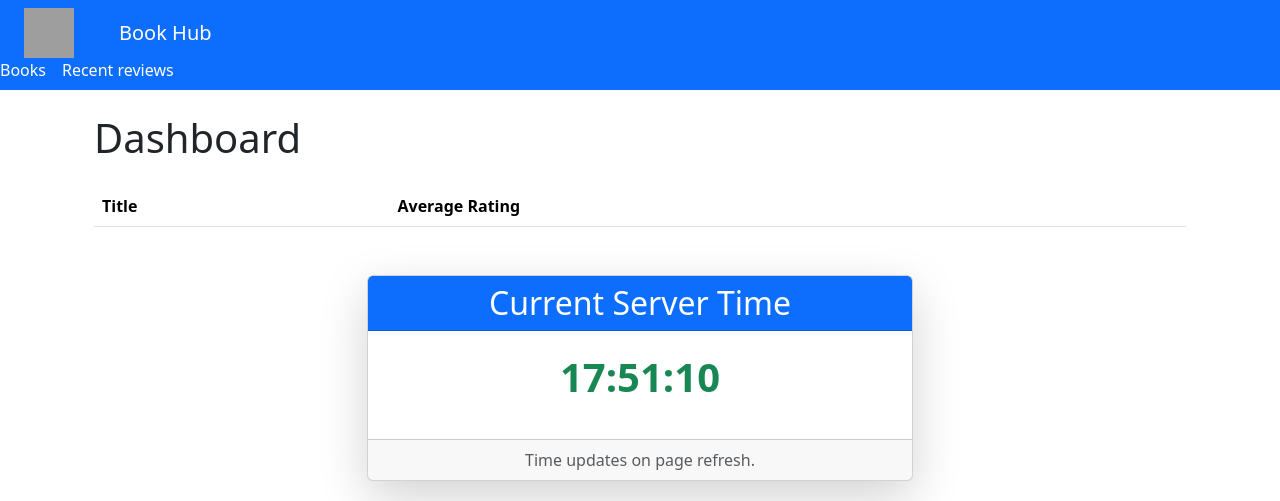
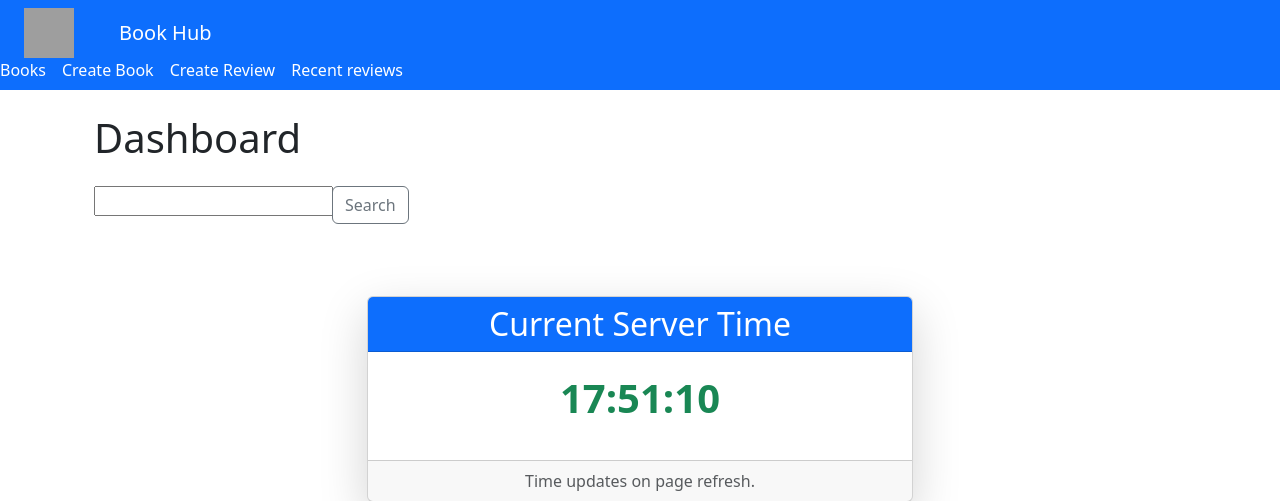
Before and after one commit to borislavbog931/Templates_exercise, a Django app: page /books/ in a window 1280 px wide. Shown: the top 501 px of the page. Run offline with Django 5.2, Linux system fonts and the light colour scheme; data that the repository does not hold is empty; grey boxes are pictures that could not be loaded.

Commit message:
forms features

```diff
--- /dev/null
+++ b/books/forms.py
@@ -0,0 +1,92 @@
+from datetime import date
+
+from django import forms
+
+from books.models import Book, Tag
+
+# class BookFormBasic(forms.Form): #standard form that doesnt use the model
+#     title = forms.CharField(max_length=100,
+#                             widget=forms.TextInput(attrs={'placeholder': 'e.g. Done'}))
+#     price = forms.DecimalField(max_digits=6, decimal_places=2, min_value=0, label = "Price (USD)")
+#     isbn = forms.CharField(max_length=12, min_length=10)
+#     genre = forms.ChoiceField(choices=Book.GenreChoices.choices,
+#                               widget=forms.RadioSelect)
+#     publishing_date = forms.DateField(
+#         initial=date.today,
+#     )
+#     description = forms.CharField(
+#         widget=forms.Textarea,
+#     )
+#     image_url = forms.URLField()
+#     publisher = forms.CharField(max_length=100)
+
+from datetime import date
+
+from django import forms
+
+from books.models import Book
+
+
+# class BookFormBasic(forms.Form): #standard form that doesnt use the model
+#     title = forms.CharField(max_length=100,
+#                             widget=forms.TextInput(attrs={'placeholder': 'e.g. Done'}))
+#     price = forms.DecimalField(max_digits=6, decimal_places=2, min_value=0, label = "Price (USD)")
+#     isbn = forms.CharField(max_length=12, min_length=10)
+#     genre = forms.ChoiceField(choices=Book.GenreChoices.choices,
+#                               widget=forms.RadioSelect)
+#     publishing_date = forms.DateField(
+#         initial=date.today,
+#     )
+#     description = forms.CharField(
+#         widget=forms.Textarea,
+#     )
+#     image_url = forms.URLField()
+#     publisher = forms.CharField(max_length=100)
+
+class BookFormBasic(forms.ModelForm):
+    tags =forms.ModelMultipleChoiceField(queryset=Tag.objects.all())
+    fields_order =[]
+    class Meta:
+        exclude = ['slug']
+        model = Book
+
+    def save(self, commit=True):
+        book = super().save(commit=commit)
+        book.tags.clear()
+        selected_tags = self.cleaned_data.get('tags')
+        if selected_tags:
+            book.tags.add(*selected_tags)
+        return book
+
+    def __init__(self, *args, **kwargs):
+        super().__init__(*args, **kwargs)
+        self.fields['tags'].queryset = Tag.objects.all()
+
+
+    # def __init__(self, *args, **kwargs):
+    #     super().__init__(*args, **kwargs)
+    #     for field in self.fields.values():
+    #         field.widget.attrs['class'] = 'form-control'
+
+
+class BookCreateForm(BookFormBasic):
+    class Meta:
+        exclude = ['slug']
+        model = Book
+
+
+class BookEditForm(BookFormBasic):
+    class Meta:
+        exclude = ['slug']
+        model = Book
+
+
+class BookDeleteForm(BookFormBasic):
+    def __init__(self, *args, **kwargs):
+        super().__init__(*args, **kwargs)
+        for name in self.fields:
+            self.fields[name].disabled = True
+
+
+class BookSearchForm(forms.Form):
+    query = forms.CharField(max_length=100,label = "", required=False,)
--- a/books/urls.py
+++ b/books/urls.py
@@ -1,13 +1,19 @@
 from django.urls import path, include
 
-from books.views import landing_page, book_list, book_detail
+from books.views import landing_page, book_list, book_detail, book_create, book_edit, book_delete
 
 app_name = 'books'
 books_patterns = [
     path('', book_list, name='list'),
-    path('<slug:slug>/', book_detail, name='detail')
+    path ('create/', book_create, name='create'),
+    path('<int:pk>/', include([
+        path('edit/', book_edit, name='edit'),
+        path('delete/', book_delete, name='delete'),
+    ])),
+    path('<slug:slug>/', book_detail, name='detail'),
 ]
 urlpatterns = [
     path('', landing_page, name='home'),
     path('books/', include(books_patterns)),
+
 ]
--- a/books/views.py
+++ b/books/views.py
@@ -1,6 +1,8 @@
-from django.db.models import Avg
-from django.shortcuts import render, get_object_or_404
+from django.db.models import Avg, Q
+from django.http import HttpRequest, HttpResponse
+from django.shortcuts import render, get_object_or_404, redirect
 
+from books.forms import BookFormBasic, BookEditForm, BookDeleteForm, BookSearchForm
 from books.models import Book
 
 
@@ -17,13 +19,23 @@ def landing_page(request):
     return render(request, "books/landing_page.html", context)
 
 def book_list(request):
+    search_form = BookSearchForm(request.GET or None)
     list_of_books = Book.objects.annotate(
         avg_rating = Avg("reviews__rating"),
     ).order_by("title")
 
+    if search_form.is_valid():
+        search_value = search_form.cleaned_data.get("query")
+        if search_value:
+            list_of_books = list_of_books.filter(
+                Q(title__icontains=search_value)|
+                Q(description__icontains=search_value)
+            )
+
     context = {
         'books': list_of_books,
-        'page_title': 'Dashboard'
+        'page_title': 'Dashboard',
+        'search_form': search_form,
     }
     return render(request, "books/list_of_books.html", context)
 
@@ -34,3 +46,48 @@ def book_detail(request, slug:str):
         'page_title': f'{book.title} Details',
     }
     return render(request, "books/book_detail.html", context)
+
+
+def book_create(request: HttpRequest):
+    form = BookFormBasic(request.POST or None)
+    if request.method == "POST" and form.is_valid():
+        form.save() # when we use Model forms
+        # Book.objects.create(  #creating an object) # or (**form.cleaned_data)
+        #     title=form.cleaned_data["title"],
+        #     genre=form.cleaned_data["genre"],
+        #     publishing_date=form.cleaned_data["publishing_date"],
+        #     isbn=form.cleaned_data["isbn"],
+        #     price=form.cleaned_data["price"],
+        #     description=form.cleaned_data["description"],
+        #     image_url=form.cleaned_data["image_url"],
+        #     publisher=form.cleaned_data["publisher"],
+        #
+        # )
+        return redirect ("books:home")
+
+    context = {
+        "form": form,
+    }
+    return render(request, 'books/create.html', context)
+
+def book_edit(request:HttpRequest, pk:int) -> HttpResponse:
+    book = Book.objects.get(pk=pk)
+    form = BookEditForm(request.POST or None, instance=book) #
+    if request.method == "POST" and form.is_valid():
+        form.save() # when we use Model forms
+        return redirect ("books:home")
+    context = {
+        "form": form,
+    }
+    return render(request, 'books/edit.html', context)
+
+def book_delete(request:HttpRequest, pk:int) -> HttpResponse:
+    book = Book.objects.get(pk=pk)
+    form = BookDeleteForm(request.POST or None, instance=book) #
+    if request.method == "POST" and form.is_valid():
+        book.delete()
+        return redirect ("books:home")
+    context = {
+        "form": form,
+    }
+    return render(request, 'books/delete.html', context)
--- a/reviews/urls.py
+++ b/reviews/urls.py
@@ -1,13 +1,16 @@
 from django.urls import path, include
 
-from reviews.views import recent_reviews, review_detail
+from reviews.views import recent_reviews, review_detail, review_create, review_edit, review_delete
 
 app_name = 'reviews'
-reviews_patterns = [
-    path ('recent/', recent_reviews, name='recent'),
-    path ('<int:pk>/', review_detail, name='detail'),
-]
 
 urlpatterns = [
-    path('', include(reviews_patterns)),
+    path('', recent_reviews, name='list'),
+    path('create/', review_create, name='create'),
+    path('create/<slug:book_slug>/', review_create, name='create_for_book'),
+    path('<int:pk>/', include([
+        path('', review_detail, name='detail'),
+        path('edit/', review_edit, name='edit'),
+        path('delete/', review_delete, name='delete'),
+    ])),
 ]
--- a/templates/books/list_of_books.html
+++ b/templates/books/list_of_books.html
@@ -1,32 +1,44 @@
 {% extends 'common/base.html' %}
+{% load static %}
 
 {% block content %}
   <div class="container">
     <h1 class="my-4">{{ page_title }}</h1>
+    <form class="mb-4">
+        <div class="input-group">
+            {{ search_form }}
+            <div class="input-group-append">
+                <button type="submit" class="btn btn-outline-secondary">Search</button>
+            </div>
+        </div>
+    </form>
 
-    <table class="table table-striped">
-      <thead>
-        <tr>
-          <th>Title</th>
-          <th>Average Rating</th>
-        </tr>
-      </thead>
-      <tbody>
+    <div class="row">
       {% for book in books %}
-          <tr>
-            <td>
+        <div class="col-lg-4 col-md-6 mb-4">
+          <div class="card h-100">
+            <a href="{% url 'books:detail' slug=book.slug %}">
+              <img class="card-img-top" src="{{ book.image_url }}" alt="{{ book.title }}"
+                   onerror="this.onerror=null;this.src='{% static 'img.png' %}';">
+            </a>
+            <div class="card-body">
+              <h4 class="card-title">
                 <a href="{% url 'books:detail' slug=book.slug %}">{{ book.title }}</a>
-            </td>
-            <td>
+              </h4>
+              <p class="card-text">
                 {% if book.avg_rating %}
-                {{ book.avg_rating|floatformat:2 }}
+                  Average Rating: {{ book.avg_rating|floatformat:2 }}
                 {% else %}
                   No ratings yet.
                 {% endif %}
-            </td>
-          </tr>
+              </p>
+            </div>
+            <div class="card-footer">
+              <a href="{% url 'reviews:create_for_book' book_slug=book.slug %}" class="btn btn-primary">Create Review</a>
+            </div>
+          </div>
+        </div>
       {% endfor %}
-      </tbody>
-    </table>
+    </div>
   </div>
 {% endblock %}
--- a/templates/common/base.html
+++ b/templates/common/base.html
@@ -15,10 +15,11 @@
         <a class="navbar-brand" href="{% url 'books:home' %}">Book Hub</a>
     </div>
 
-    <nav class="d-flex gap-3">
+<nav class="d-flex gap-3">
         <a class="nav-link text-white" href="{% url 'books:list' %}">Books</a>
-        <a class="nav-link text-white me-3" href="{% url 'reviews:recent' %}">Recent reviews</a>
-
+        <a class="nav-link text-white" href="{% url 'books:create' %}">Create Book</a>
+        <a class="nav-link text-white" href="{% url 'reviews:create' %}">Create Review</a>
+        <a class="nav-link text-white me-3" href="{% url 'reviews:list' %}">Recent reviews</a>
     </nav>
 
 </header>
--- a/templates/reviews/review_detail.html
+++ b/templates/reviews/review_detail.html
@@ -16,7 +16,11 @@
       </div>
       <div class="card-footer text-muted">
         By {{ review.author }} on {{ review.created_at|date:"d M Y" }}
-        <a href="{% url 'reviews:recent' %}" class="btn btn-primary float-end">Back to Recent Reviews</a>
+        <div class="float-end">
+            <a href="{% url 'reviews:edit' pk=review.pk %}" class="btn btn-secondary">Edit</a>
+            <a href="{% url 'reviews:delete' pk=review.pk %}" class="btn btn-danger">Delete</a>
+            <a href="{% url 'reviews:list' %}" class="btn btn-primary">Back to Recent Reviews</a>
+        </div>
       </div>
     </div>
   </div>
```
Also changed, not shown: books/models.py (+12 -0 lines), reviews/forms.py (added, +28 -0 lines), reviews/views.py (+53 -2 lines), templates/books/book_detail.html (+8 -0 lines), templates/books/create.html (added, +23 -0 lines), templates/books/delete.html (added, +23 -0 lines), templates/books/edit.html (added, +23 -0 lines), templates/reviews/create.html (added, +23 -0 lines), templates/reviews/delete.html (added, +25 -0 lines), templates/reviews/edit.html (added, +23 -0 lines), books/migrations/0005_tag.py (added), books/migrations/0006_alter_tag_books.py (added), common/forms.py (added). Lines whose indentation alone changed are shown as unchanged.
